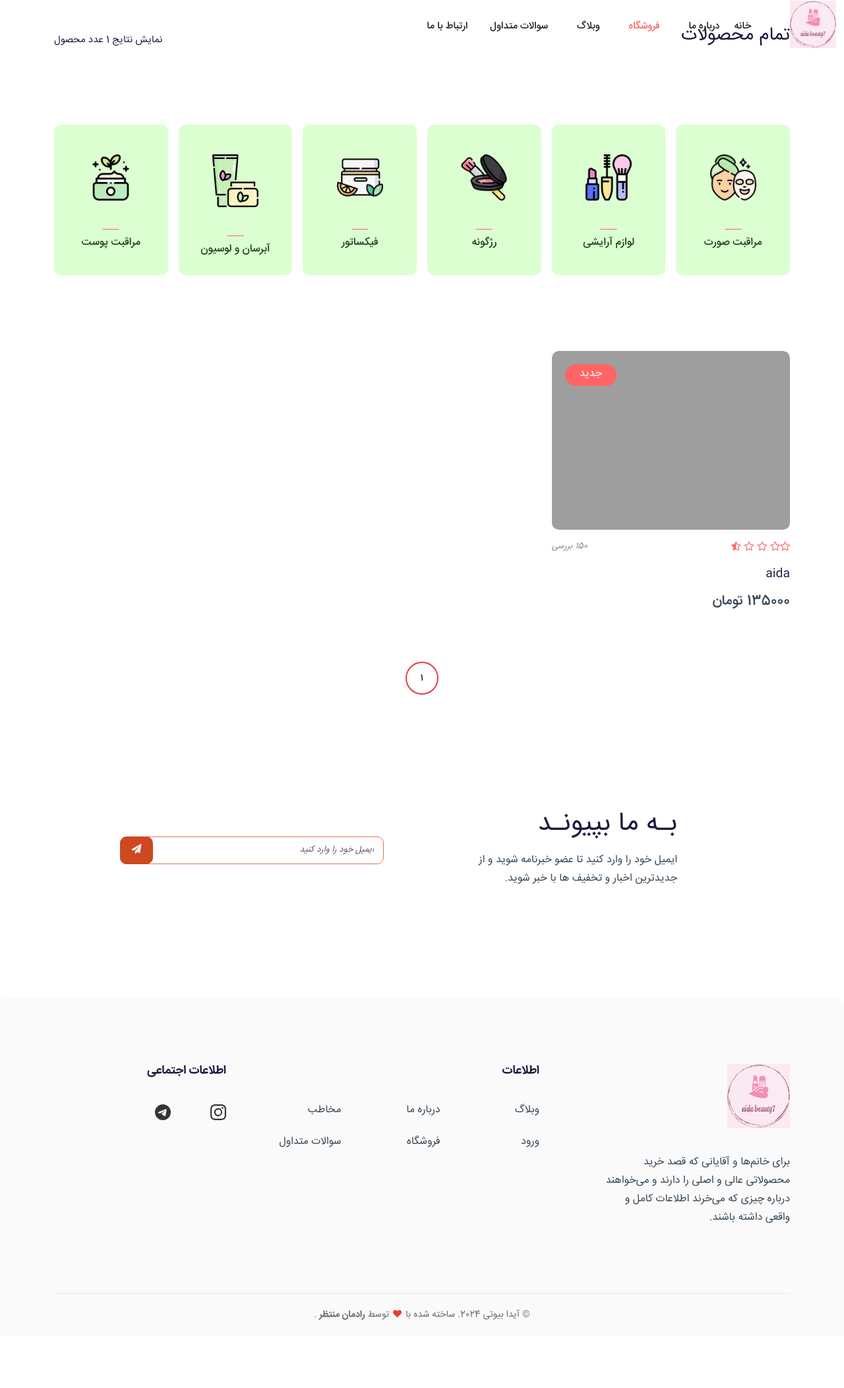
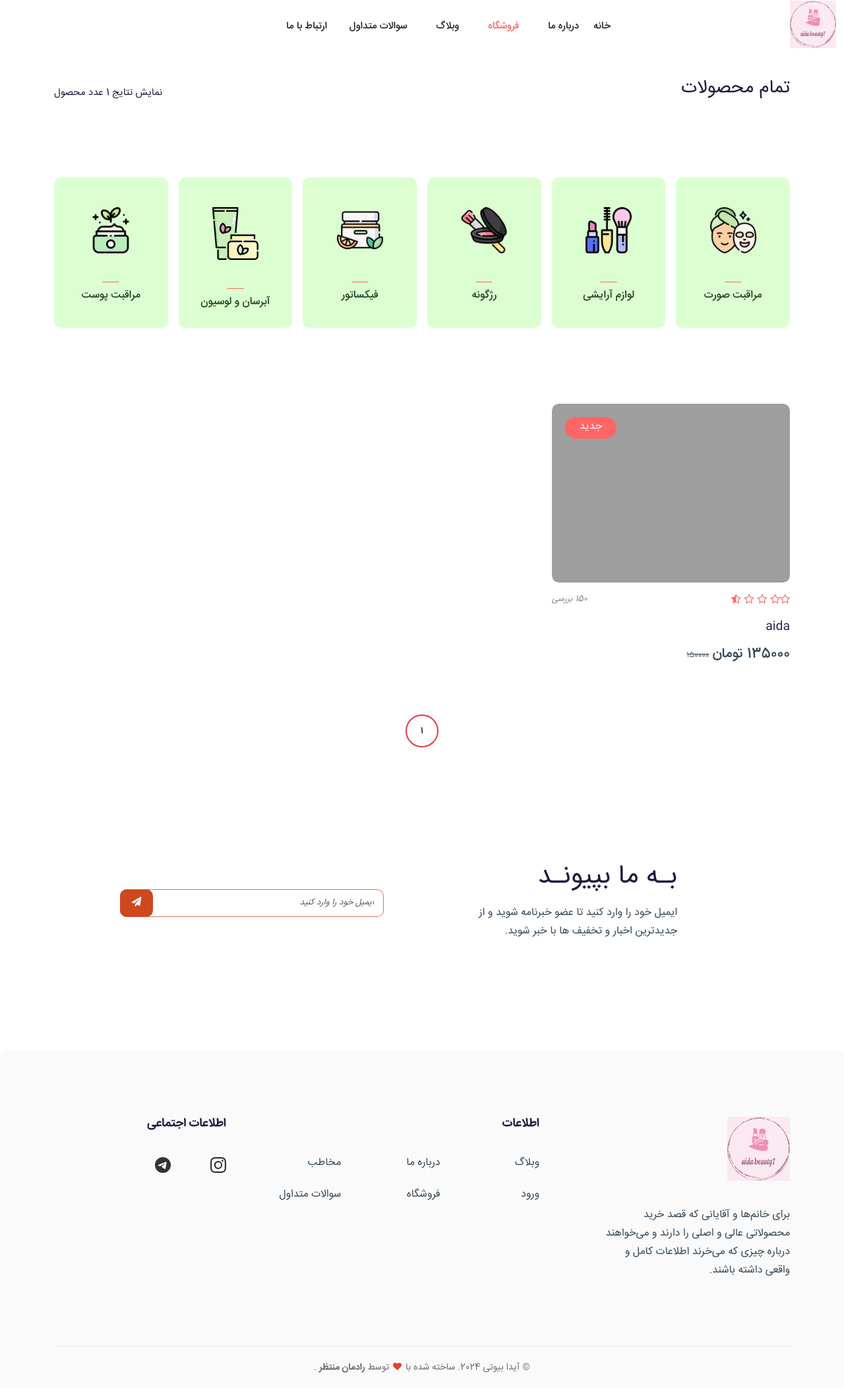
Before and after one commit to radman1007/Aida-Beauty7, a Django app: page /products/product/ in a window 1280 px wide. Shown: the whole page at 66% size. Before the commit the page ends 2001 px from the top, so only its background shows below. Run offline with Django 5.2, Linux system fonts and the light colour scheme; data comes from the database, SQL or seed files in the repository; both versions use the stored data as it was after the commit; some libraries are stand-ins or nearby versions; some web fonts are replaced; grey boxes are pictures that could not be loaded.

Commit message:
debug navbar

```diff
--- a/home/templates/index.html
+++ b/home/templates/index.html
@@ -134,7 +134,7 @@
                             <h4 class="title"><a href="{{ item.product_obj.get_absolute_url }}">محتوای قابل خواندن </a></h4>
                             <div class="prices">
                                 <span class="price">21.00 تومان</span>
-                                <span class="price-old">300.00</span>
+                                <span class="price-old">9.00</span>
                             </div>
                         </div>
                         <div class="product-action-bottom">
--- a/product/models.py
+++ b/product/models.py
@@ -8,6 +8,7 @@ class Product(models.Model):
     title = models.CharField(max_length=255, verbose_name="اسم")
     image = models.ImageField(null=True,blank=True, verbose_name="عکس")
     price = models.PositiveIntegerField(default=0, verbose_name="قیمت")
+    previous_price = models.PositiveIntegerField(verbose_name="قیمت قبلی", null=True, blank=True)
     body = models.TextField(verbose_name="توضیحات")
     category = models.ManyToManyField(BaseCategory, related_name='category', verbose_name="دسته بندی")
     weight = models.PositiveIntegerField(null=True, blank=True, verbose_name="وزن")
--- a/product/templates/product-detail.html
+++ b/product/templates/product-detail.html
@@ -51,6 +51,9 @@
                         </div>
                         <div class="product-details-action">
                             <h4 class="price">{{ post.price }} تومان</h4>
+                            {% if post.previous_price %}
+                            <span class="price-old">{{ post.previous_price }}</span>
+                            {% endif %}
                             <div class="product-details-cart-wishlist">
                                 <button type="button" class="btn-wishlist" data-bs-toggle="modal" data-bs-target="#action-WishlistModal"><i class="fa fa-heart-o"></i></button>
                                 <form action="{% url "cart_add" post.id %}" method="POST">
@@ -252,6 +255,9 @@
                                         <h4 class="title"><a href="{{ post.get_absolute_url }}">{{ post.title }}</a></h4>
                                         <div class="prices">
                                             <span class="price">{{ post.price }} تومان</span>
+                                            {% if post.previous_price %}
+                                            <span class="price-old">{{ post.previous_price }}</span>
+                                            {% endif %}
                                         </div>
                                         <div class="product-action">
                                             <form action="{% url "cart_add" post.id %}" method="POST">
--- a/product/templates/product-filter.html
+++ b/product/templates/product-filter.html
@@ -65,6 +65,9 @@
                                         <h4 class="title"><a href="{{ post.get_absolute_url }}">{{ post.title }}</a></h4>
                                         <div class="prices">
                                             <span class="price">{{ post.price }} تومان</span>
+                                            {% if post.previous_price %}
+                                            <span class="price-old">{{ post.previous_price }}</span>
+                                            {% endif %}
                                         </div>
                                     </div>
                                     <div class="product-action-bottom">
--- a/product/templates/product.html
+++ b/product/templates/product.html
@@ -91,6 +91,9 @@
                                 <h4 class="title"><a href="{{ post.get_absolute_url }}">{{ post.title }}</a></h4>
                                 <div class="prices">
                                     <span class="price">{{ post.price }} تومان</span>
+                                    {% if post.previous_price %}
+                                    <span class="price-old">{{ post.previous_price }}</span>
+                                    {% endif %}
                                 </div>
                             </div>
                             <div class="product-action-bottom">
--- a/templates/base.html
+++ b/templates/base.html
@@ -41,20 +41,19 @@
 
 <!--== Wrapper Start ==-->
 <div class="wrapper">
-
     <!--== Start Header Wrapper ==-->
-    <header class="header-area sticky-header header-transparent">
+    <header class="header-area sticky-header">
         <div class="container">
             <div class="row align-items-center">
-                <div class="col-5 col-lg-2 col-xl-1">
+                <div class="col-5 col-sm-6 col-lg-3">
                     <div class="header-logo">
                         <a href="{% url "index" %}">
                             <img class="logo-main" src="{% static "files/images/aida-beauty7.png" %}" width="136" height="68" alt="Logo" />
                         </a>
                     </div>
                 </div>
-                <div class="col-lg-7 col-xl-7 d-none d-lg-block">
-                    <div class="header-navigation ps-7">
+                <div class="col-lg-6 d-none d-lg-block">
+                    <div class="header-navigation">
                         <ul class="main-nav justify-content-start">
                             <li class="has-submenu {% if request.resolver_match.url_name == "index" %}active{% endif %}"><a href="{% url "index" %}">خانه</a></li>
                             <li class="{% if request.resolver_match.url_name == "about" %}active{% endif %}"><a href="{% url "about" %}">درباره ما</a></li>
@@ -75,7 +74,7 @@
                         </ul>
                     </div>
                 </div>
-                <div class="col-7 col-lg-3 col-xl-4">
+                <div class="col-7 col-sm-6 col-lg-3">
                     <div class="header-action justify-content-end">
                         <button class="header-action-btn ms-0" type="button" data-bs-toggle="offcanvas" data-bs-target="#AsideOffcanvasSearch" aria-controls="AsideOffcanvasSearch">
                                 <span class="icon">
@@ -129,7 +128,7 @@
             </div>
         </div>
     </header>
-   <!--== End Header Wrapper ==-->
+    <!--== End Header Wrapper ==-->
 
    {% block _body_ %}{% endblock _body_ %}
 
```
Also changed, not shown: db.sqlite3, product/migrations/0008_product_previous_price.py (added).
